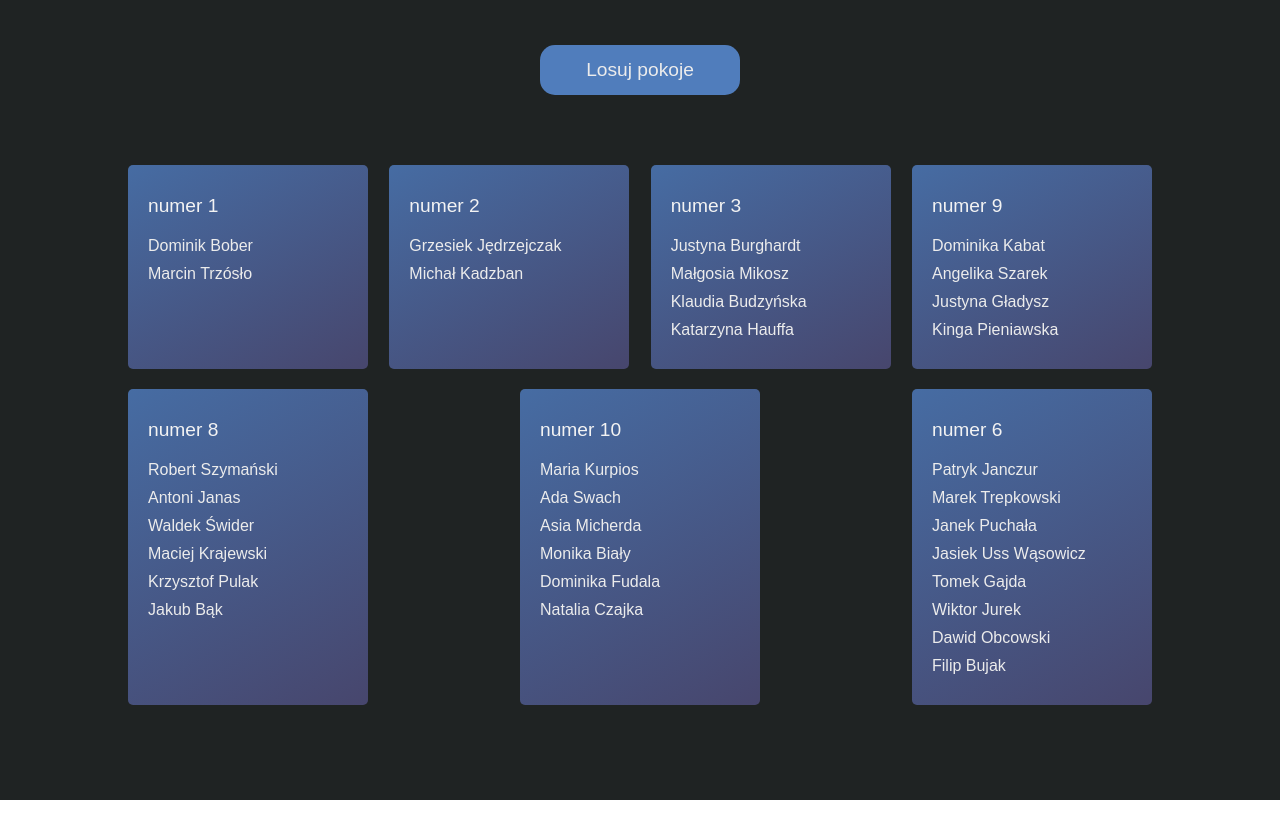
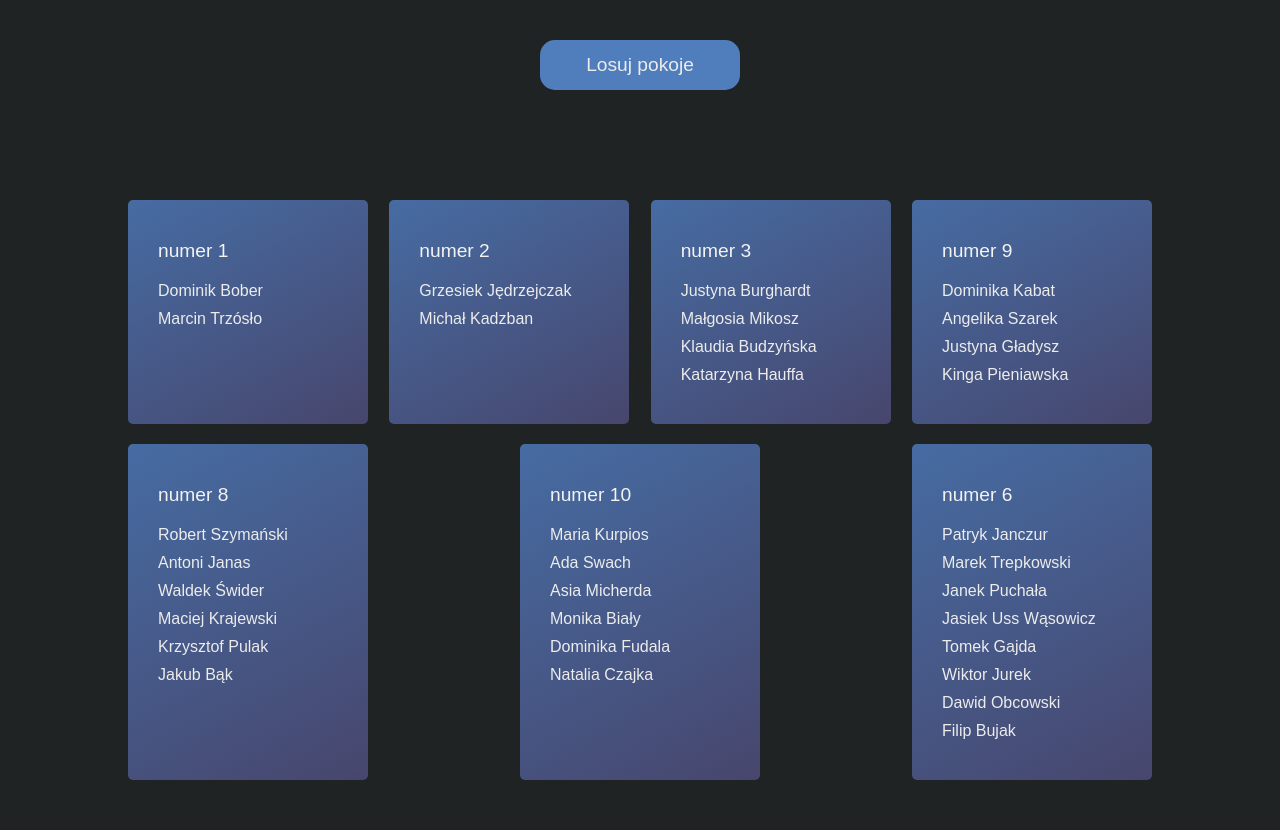
Before and after one commit to nerooc/randomizingmachine, a React (Create React App) app: page / in a window 1280 px wide. Both pictures are taken after a click on the button "Losuj pokoje". Before the commit the page ends 800 px from the top, so only its background shows below. Built offline with nearby package versions, Linux system fonts and the light colour scheme.

Commit message:
Website design

```diff
--- a/src/randomize.css
+++ b/src/randomize.css
@@ -1,6 +1,6 @@
 .randomize-container{
   width: 100%;
-  height: 100vh;
+  min-height: 100vh;
   display: flex;
   justify-content: center;
   align-items: center;
@@ -19,6 +19,7 @@
   transition: 0.2s;
   cursor: pointer;
   outline: none;
+  margin: 40px;
 }
 
 .btn-randomize:hover{
--- a/src/room.css
+++ b/src/room.css
@@ -1,8 +1,8 @@
 .room{
   background: linear-gradient(151deg, rgba(70,108,163,1) 0%, rgba(71,70,109,1) 100%);
-  width: 200px;
+  width: 180px;
   margin-top: 20px;
-  padding: 20px;
+  padding: 30px;
   border-radius: 5px;
 }
 
```
